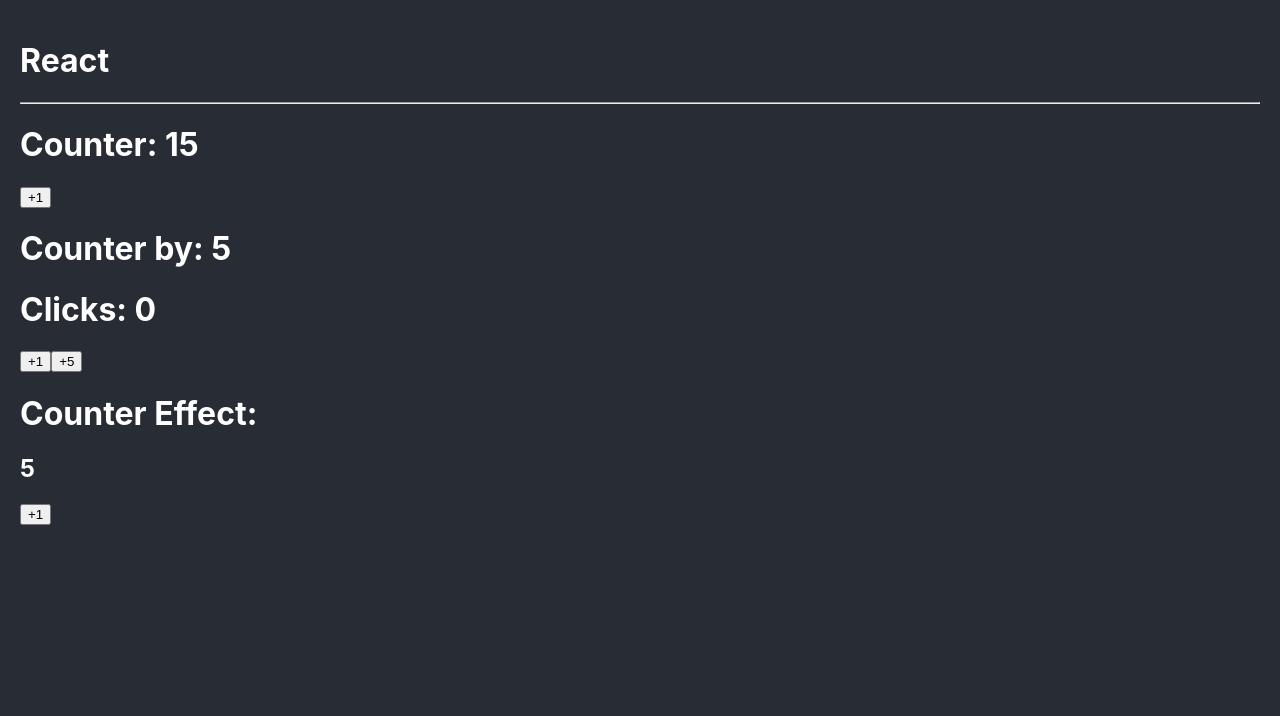
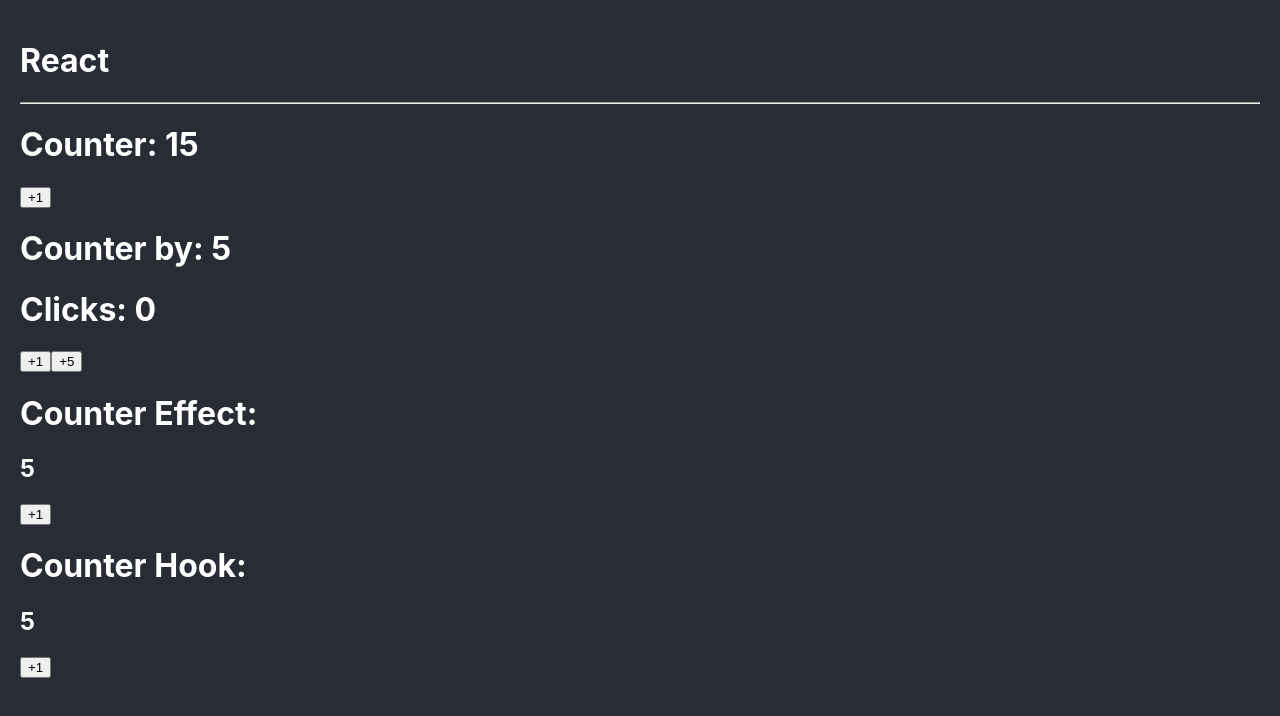
Before and after one commit to JeremiasArriondo/basesTypeScript, a React (Create React App) app: page / in a window 1280 px wide. Shown: the top 716 px of the page. Built offline with nearby package versions, Linux system fonts and the light colour scheme.

Commit message:
Utilizando un custom hook

```diff
--- a/src/App.tsx
+++ b/src/App.tsx
@@ -1,6 +1,7 @@
 import { Counter } from './bases/Counter';
 import { CounterBy } from './bases/CounterBy';
 import { CounterEffect } from './bases/CounterEffect';
+import { CounterHook } from './bases/CounterHook';
 
 function App() {
   return (
@@ -10,6 +11,7 @@
       <Counter initialValue={ 15 } />
       <CounterBy/>
       <CounterEffect/>
+      <CounterHook/>
     </>
   );
 }
--- /dev/null
+++ b/src/bases/CounterHook.tsx
@@ -0,0 +1,17 @@
+import { useCounter } from '../hooks/useCounter';
+export const CounterHook = () => {
+
+    const { counter, elementToAnimate, handleClick} = useCounter({
+        maxCount: 15
+    });
+
+    return (
+        <>
+            <h1>Counter Hook: </h1>
+            <h2 ref={ elementToAnimate }>{ counter }</h2>
+            <button onClick={ handleClick }>
+                +1
+            </button>
+        </>
+    )
+}
--- /dev/null
+++ b/src/hooks/useCounter.ts
@@ -0,0 +1,42 @@
+import { useEffect, useLayoutEffect, useRef, useState } from "react";
+import { gsap } from 'gsap';
+
+// const MAXIMUN_COUNT = 10;
+
+export const useCounter = ({ maxCount = 10}) => {
+
+    const [counter, setCounter] = useState(5)
+    const elementToAnimate = useRef<any>(null);
+    //Se almacena la referencia en memoria
+    const tl = useRef( gsap.timeline());
+    //el timeline es un controlador del tiempo de animacion
+    const handleClick = () => {
+        setCounter(prev => Math.min(prev + 1, maxCount));
+    }
+
+    useLayoutEffect(() => {
+
+        if( !elementToAnimate.current) return;
+
+        //El punto current hace referencia al objeto y no el objeto en si
+        tl.current.to( elementToAnimate.current , { y: -10, duration: .2, ease: 'east.out'} )
+                  .to( elementToAnimate.current , { y: 0, duration: 1, ease: 'bounce.out'} )
+                  .pause();
+    }, [])
+
+    useEffect(() => {
+        /*Valor maximo del estado
+        if ( counter < 10 ) return;
+        console.log('%cSe llego al valor maximo','color: blue; background-color: black;')
+        */
+
+        // if ( counter < maxCount) return;
+        tl.current.play(0);
+    }, [counter])
+
+    return {
+        counter,
+        elementToAnimate,
+        handleClick
+    }
+}
```
